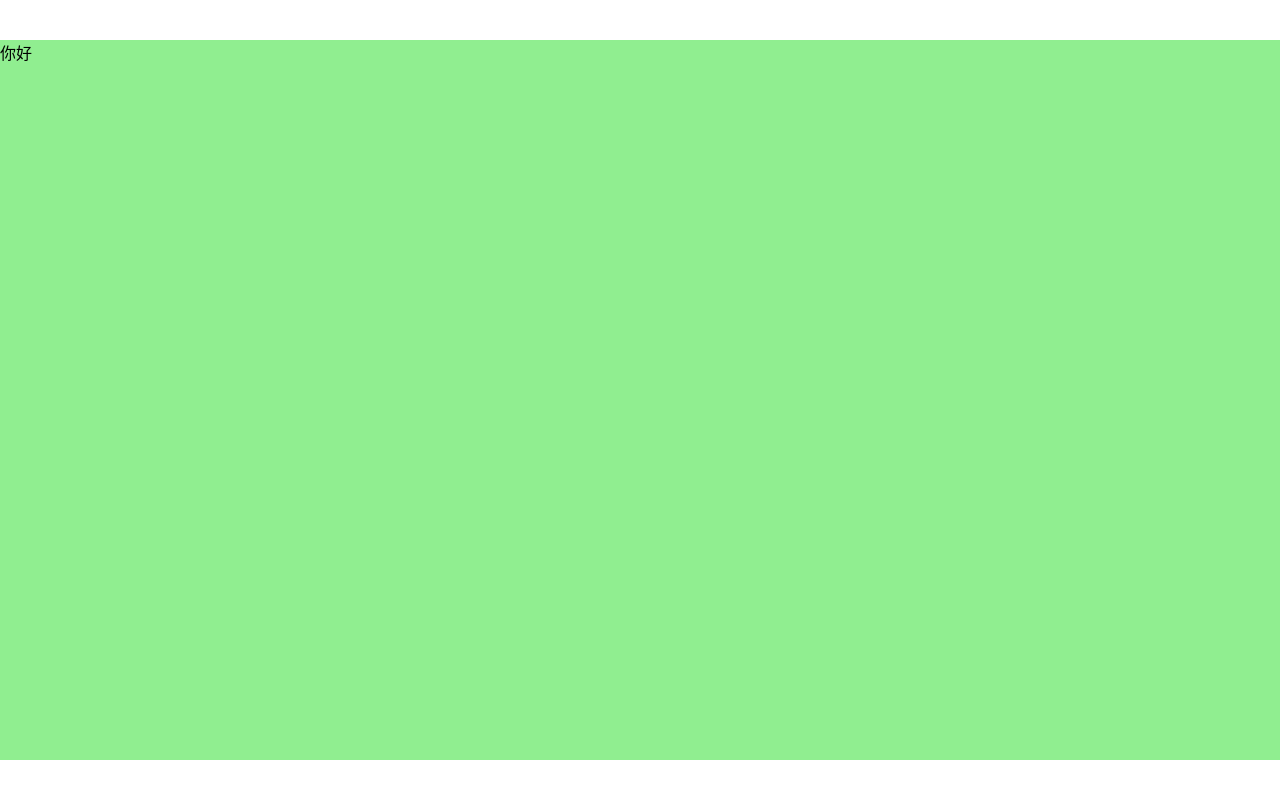
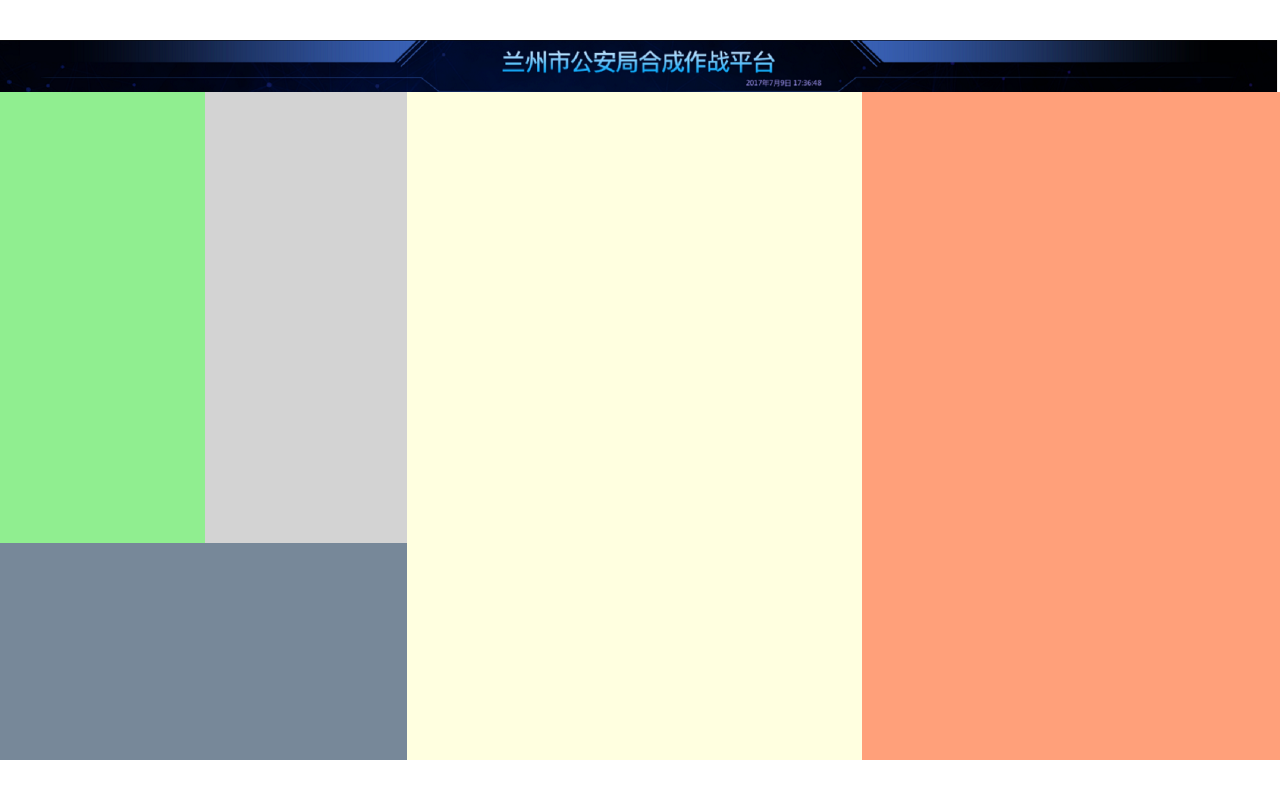
Before and after one commit to MaccusNick/dataAnalysis, a React (Vite) app: page / in a window 1280 px wide. Built offline with nearby package versions, Linux system fonts and the light colour scheme.

Commit message:
header and grid layout finish

```diff
--- a/index.html
+++ b/index.html
@@ -17,7 +17,7 @@
           : clientWidth;
       const pageHeight = pageWidth / (16 / 9);
       const string = `<style>html{
-    font-size:${pageWidth / 100}px
+    font-size:${pageWidth / 100}px}
     </style>`;
       document.write(string);
     </script>
--- /dev/null
+++ b/src/custom.d.ts
@@ -0,0 +1,4 @@
+declare module "*.png" {
+  const value: any;
+  export = value;
+}
--- a/src/pages/home.scss
+++ b/src/pages/home.scss
@@ -1 +1,39 @@
 @import "../shared/helper";
+
+.home {
+  flex: 1;
+
+  display: flex;
+  flex-direction: column;
+  > header {
+    height: px(99);
+    background-size: cover;
+  }
+  > main {
+    flex: 2;
+    display: grid;
+    grid-template:
+      "box1 box2 box4 box5" 755fr
+      "box3 box3 box4 box5" 363fr / 366fr 361fr 811fr 747fr;
+    > .section1 {
+      grid-area: box1;
+      background: pink;
+    }
+    .section2 {
+      grid-area: box2;
+      background: lightgray;
+    }
+    .section3 {
+      grid-area: box3;
+      background: lightslategray;
+    }
+    .section4 {
+      grid-area: box4;
+      background: lightyellow;
+    }
+    .section1 {
+      grid-area: box5;
+      background: lightsalmon;
+    }
+  }
+}
--- a/src/pages/home.tsx
+++ b/src/pages/home.tsx
@@ -1,10 +1,18 @@
-import React from 'react';
-import './home.scss';
+import React from "react";
+import "./home.scss";
+import headerBg from "../images/header.png";
 
 export const Home = () => {
   return (
-    <div>
-      你好
+    <div className="home">
+      <header style={{ backgroundImage: `url(${headerBg})` }}></header>
+      <main>
+        <section className="section1"></section>
+        <section className="section2"></section>
+        <section className="section3"></section>
+        <section className="section4"></section>
+        <section className="section5"></section>
+      </main>
     </div>
   );
 };
--- a/src/shared/_helper.scss
+++ b/src/shared/_helper.scss
@@ -1,5 +1,10 @@
 @function px($n) {
-  @return $n / 1500 * 100vw;
+  @return $n / 2420 * 100rem;
 }
+
 $blue: #002866;
-$font-hei: -apple-system, "Noto Sans", "Helvetica Neue", Helvetica, "Nimbus Sans L", Arial, "Liberation Sans", "PingFang SC", "Hiragino Sans GB", "Noto Sans CJK SC", "Source Han Sans SC", "Source Han Sans CN", "Microsoft YaHei", "Wenquanyi Micro Hei", "WenQuanYi Zen Hei", "ST Heiti", SimHei, "WenQuanYi Zen Hei Sharp", sans-serif;
+$font-hei: -apple-system, "Noto Sans", "Helvetica Neue", Helvetica,
+  "Nimbus Sans L", Arial, "Liberation Sans", "PingFang SC", "Hiragino Sans GB",
+  "Noto Sans CJK SC", "Source Han Sans SC", "Source Han Sans CN",
+  "Microsoft YaHei", "Wenquanyi Micro Hei", "WenQuanYi Zen Hei", "ST Heiti",
+  SimHei, "WenQuanYi Zen Hei Sharp", sans-serif;
--- a/src/shared/style.scss
+++ b/src/shared/style.scss
@@ -32,4 +32,12 @@ body {
 #root {
   margin: 0 auto;
   background: lightgreen;
+  display: flex;
+  flex-direction: column;
 }
+
+.App {
+  display: flex;
+  flex-direction: column;
+  flex: 1;
+}
```
Also changed, not shown: src/images/header.png (added).
